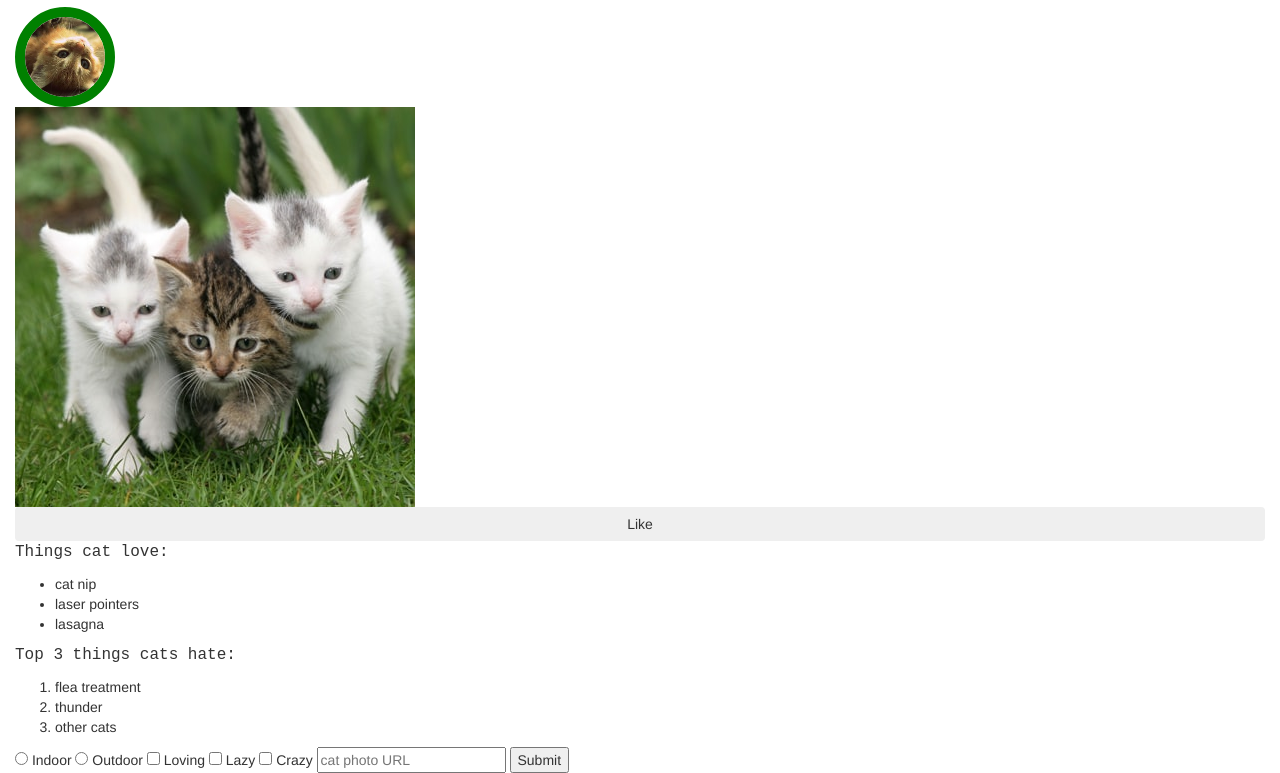
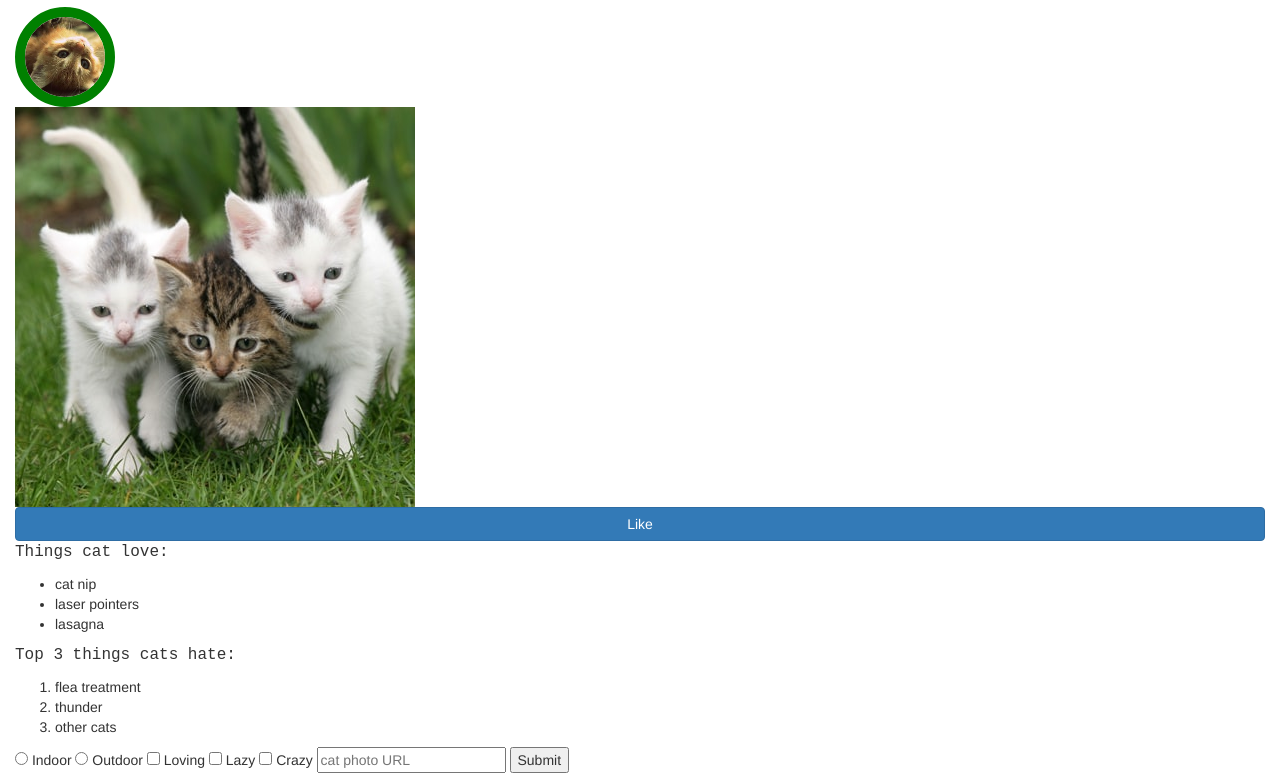
Before and after one commit to dinhtienthuan/responsive-design-with-bootstrap, a website: page index.html in a window 1280 px wide. Shown: the part 89-862 px from the top of the page. Drawn offline with nearby package versions, Linux system fonts and the light colour scheme.

Commit message:
Taste the Bootstrap Button Color Rainbow

```diff
--- a/index.html
+++ b/index.html
@@ -54,7 +54,7 @@
         class="img-responsive">
     </a>
 
-    <button class="btn btn-block">Like</button>
+    <button class="btn btn-block btn-primary">Like</button>
 
     <p>Things cat love:</p>
     <ul>
```
